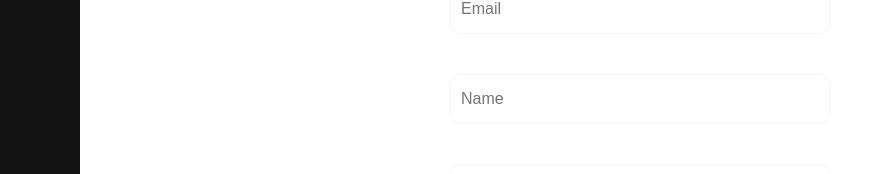
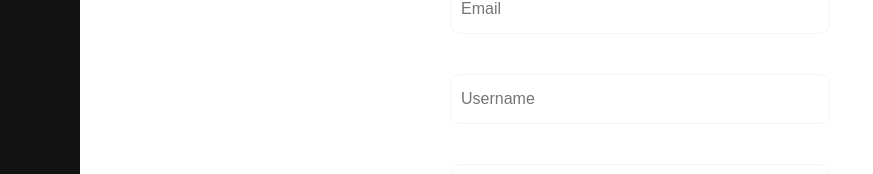
Before and after one commit to alejandrogh7/pawtalk, a React (Vite) app in the folder client/: page /signup in a window 1280 px wide. Shown: the part 161-335 px from the top of the page, without its empty margins (0-873 px from the left). Built offline with nearby package versions, Linux system fonts and the light colour scheme.

Commit message:
Changing username placeholder

```diff
--- a/client/src/containers/SignUp.tsx
+++ b/client/src/containers/SignUp.tsx
@@ -91,7 +91,7 @@ const SignUp = () => {
       <div className={style.form_input_cont}>
         <input
           type="text"
-          placeholder="Name"
+          placeholder="Username"
           className={style.form_input}
           {...register("name", {
             required: true,
```
